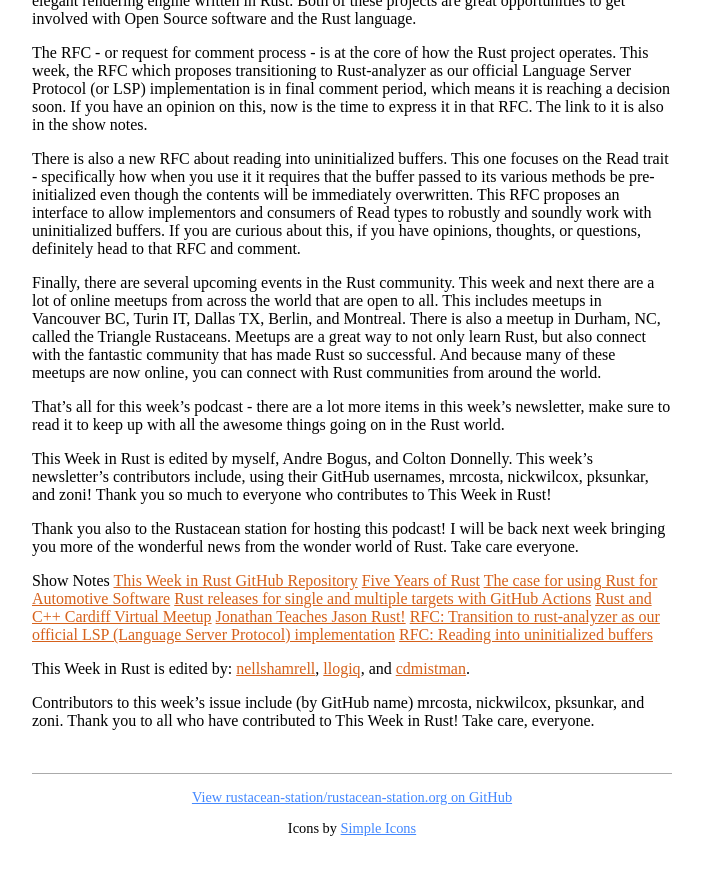
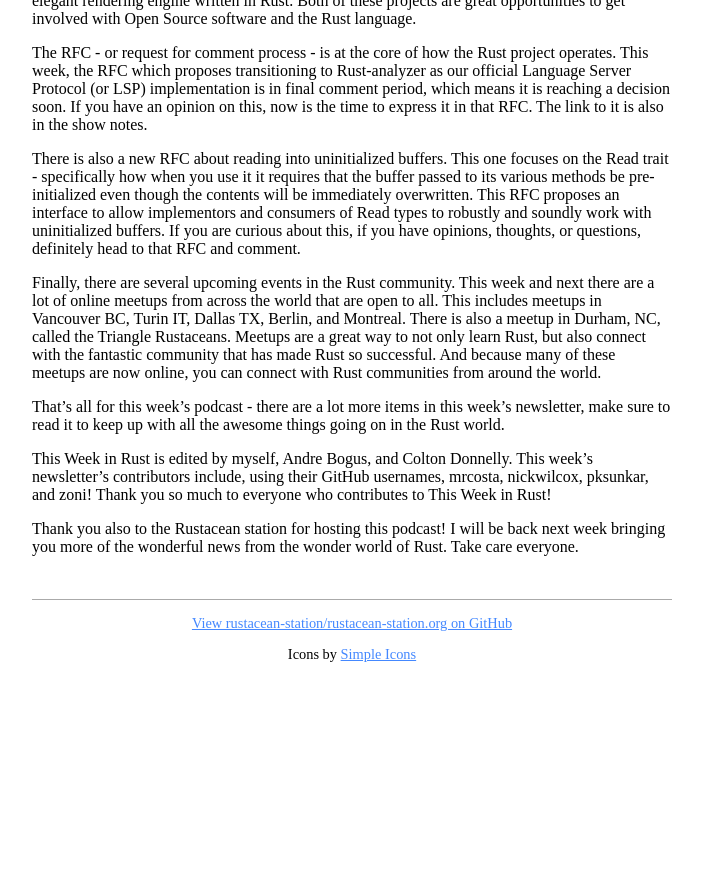
Before and after one commit to rustacean-station/rustacean-station.org, a Jekyll site: the page built from _transcripts/015-twir-339.md, in a window 1280 px wide and 900 px high, scrolled down 1734 px. Shown: the top 875 px of the window, without its empty margins (288-989 px from the left). Built offline with Jekyll 4.4.1, drawn with Linux system fonts in a browser that asks for light colours; after the commit the page ends 2460 px from its top, so only the background shows below that; some of the changed text lies outside the part shown.

Commit message:
a few more small corrections
Signed-off-by: Nell Shamrell <nellshamrell@gmail.com>

```diff
--- a/_transcripts/015-twir-338.md
+++ b/_transcripts/015-twir-339.md
@@ -40,17 +40,3 @@
 This Week in Rust is edited by myself, Andre Bogus, and Colton Donnelly. This week’s newsletter’s contributors include, using their GitHub usernames, mrcosta, nickwilcox, pksunkar, and zoni! Thank you so much to everyone who contributes to This Week in Rust!
 
 Thank you also to the Rustacean station for hosting this podcast! I will be back next week bringing you more of the wonderful news from the wonder world of Rust. Take care everyone.
-
-Show Notes
-[This Week in Rust GitHub Repository](https://github.com/emberian/this-week-in-rust)
-[Five Years of Rust](https://blog.rust-lang.org/2020/05/15/five-years-of-rust.html)
-[The case for using Rust for Automotive Software](https://medium.com/@sojan.james/the-case-for-using-rust-for-automotive-software-19400779f126)
-[Rust releases for single and multiple targets with GitHub Actions](https://mateuscosta.me/rust-releases-with-github-actions)
-[Rust and C++ Cardiff Virtual Meetup](https://www.youtube.com/watch?v=s8WMaVU3EBs&feature=youtu.be)
-[Jonathan Teaches Jason Rust!](https://www.youtube.com/watch?v=EzQ7YIIo1rY&feature=youtu.be)
-[RFC: Transition to rust-analyzer as our official LSP (Language Server Protocol) implementation](https://github.com/rust-lang/rfcs/pull/2912)
-[RFC: Reading into uninitialized buffers](https://github.com/rust-lang/rfcs/pull/2930)
-
-This Week in Rust is edited by: [nellshamrell](https://github.com/nellshamrell), [llogiq](https://github.com/llogiq), and [cdmistman](https://github.com/cdmistman).
-
-Contributors to this week’s issue include (by GitHub name) mrcosta, nickwilcox, pksunkar, and zoni. Thank you to all who have contributed to This Week in Rust! Take care, everyone.
```
Also changed, not shown: other parts of _transcripts/015-twir-339.md (+1 -1 lines), _episodes/015-twir-339.md (renamed from _episodes/015-twir-338.md, +1 -2 lines).
